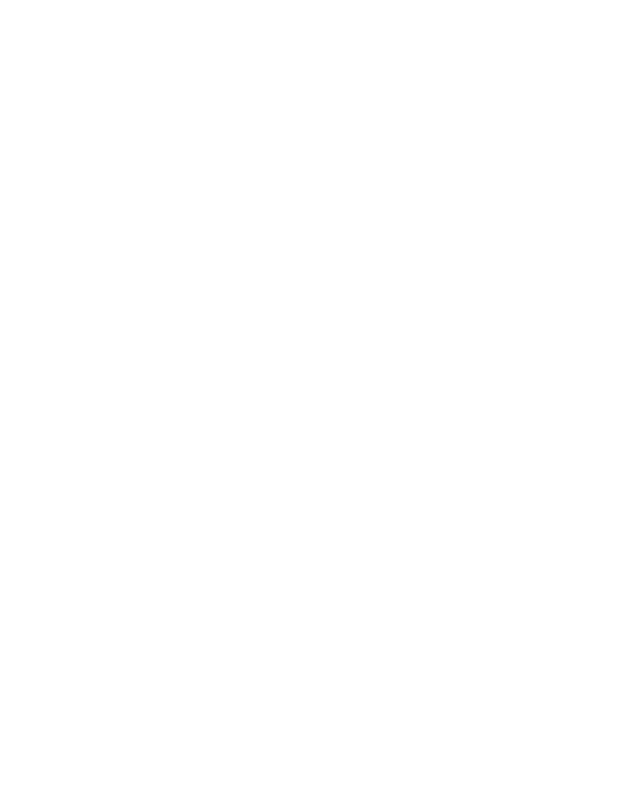
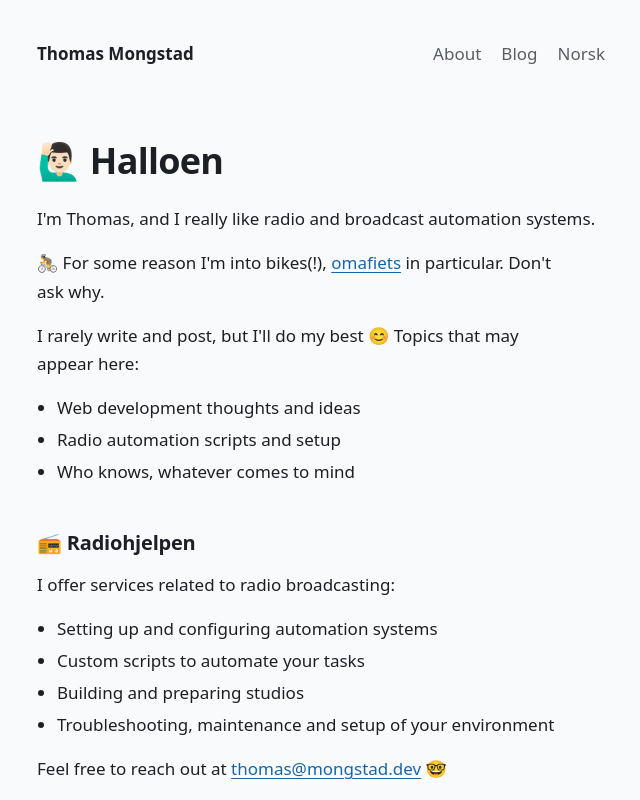
Before and after one commit to Mongstaen/mongstaen.github.io, an Astro site: page /en/about in a window 1280 px wide. Before the commit this address had no page. Shown: the top 800 px of the page, without its empty margins (319-959 px from the left). Built offline with nearby package versions, Linux system fonts and the light colour scheme; Astro itself is replaced by a stand-in of ours.

Commit message:
Add about page (nb/en) from the old site
Co-Authored-By: Claude Opus 5.5 <noreply@anthropic.com>
Claude-Session: https://claude.ai/code/session_019NcfttzGHPoo1xd9GfhdVi

```diff
--- /dev/null
+++ b/src/pages/en/about.astro
@@ -0,0 +1,25 @@
+---
+import Base from '../../layouts/Base.astro';
+---
+<Base lang="en" title="About">
+  <article class="prose">
+    <h1>🙋🏻‍♂️ Halloen</h1>
+    <p>I'm Thomas, and I really like radio and broadcast automation systems.</p>
+    <p>🚴 For some reason I'm into bikes(!), <a href="https://en.wiktionary.org/wiki/omafiets">omafiets</a> in particular. Don't ask why.</p>
+    <p>I rarely write and post, but I'll do my best 😊 Topics that may appear here:</p>
+    <ul>
+      <li>Web development thoughts and ideas</li>
+      <li>Radio automation scripts and setup</li>
+      <li>Who knows, whatever comes to mind</li>
+    </ul>
+    <h2>📻 Radiohjelpen</h2>
+    <p>I offer services related to radio broadcasting:</p>
+    <ul>
+      <li>Setting up and configuring automation systems</li>
+      <li>Custom scripts to automate your tasks</li>
+      <li>Building and preparing studios</li>
+      <li>Troubleshooting, maintenance and setup of your environment</li>
+    </ul>
+    <p>Feel free to reach out at <a href="mailto:thomas@mongstad.dev">thomas@mongstad.dev</a> 🤓</p>
+  </article>
+</Base>
--- a/src/styles/global.css
+++ b/src/styles/global.css
@@ -92,3 +92,4 @@ p { margin: 0 0 1rem; text-wrap: pretty; }
   .astro-code, .astro-code span { color: var(--shiki-dark) !important; background-color: transparent; }
   .astro-code { background-color: var(--code-bg) !important; }
 }
+.prose > h1 { margin-bottom: 1.5rem; }
```
Also changed, not shown: src/pages/about.astro (added, +25 -0 lines).
